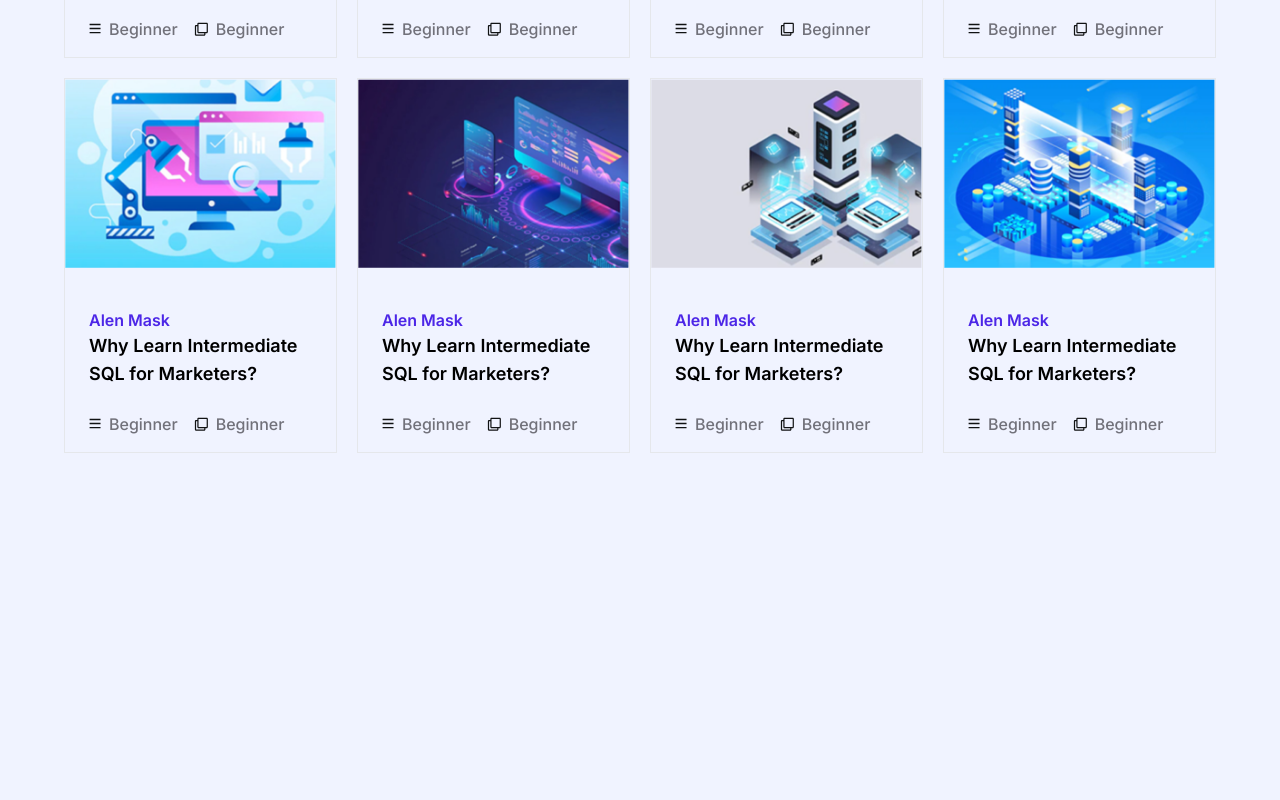
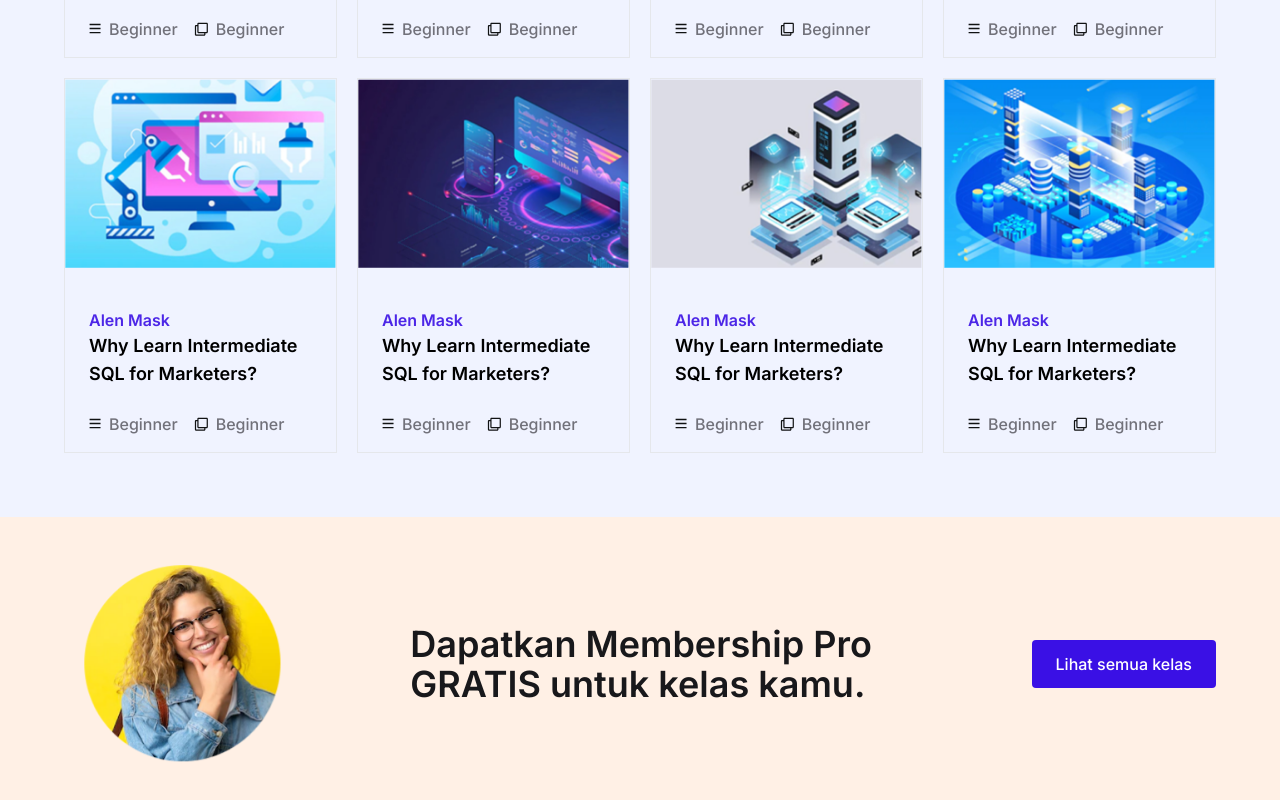
Before and after one commit to setyawannn/liga-smk, a Next.js app: page / in a window 1280 px wide. Shown: the part 1467-2267 px from the top of the page. Before the commit the page ends 1984 px from the top, so only its background shows below. Built offline with nearby package versions, Linux system fonts and the light colour scheme.

Commit message:
(add):promo section

```diff
--- /dev/null
+++ b/src/app/Section/Promo.tsx
@@ -0,0 +1,34 @@
+import MaxWidthWrapper from "@/Components/MaxWidthWrapper";
+import Button from "@/Components/Reusable/Button";
+import Image from "next/image";
+import React from "react";
+
+const PromoSection = () => {
+  return (
+    <div className="bg-[#FFF0E5]">
+      <MaxWidthWrapper className="flex py-12 items-center justify-between">
+        <div className=" flex justify-center">
+          <Image
+            src={"/Assets/membership-image.png"}
+            alt=""
+            width={237}
+            height={237}
+            className="w-10/12"
+          />
+        </div>
+        <div className="">
+          <h2 className="text-4xl font-semibold text-zinc-900 max-w-lg mx-auto flex justify-center ">
+            Dapatkan Membership Pro GRATIS untuk kelas kamu.
+          </h2>
+        </div>
+        <div className=" ">
+          <button className="px-6 py-3 bg-[#3A10E5] text-white rounded font-medium">
+            Lihat semua kelas
+          </button>
+        </div>
+      </MaxWidthWrapper>
+    </div>
+  );
+};
+
+export default PromoSection;
--- a/src/app/page.tsx
+++ b/src/app/page.tsx
@@ -3,6 +3,7 @@ import Image from "next/image";
 import HeaderSection from "./Section/Header";
 import FeaturesSection from "./Section/Features";
 import LearningSection from "./Section/Learning";
+import PromoSection from "./Section/Promo";
 
 export default function Home() {
   return (
@@ -11,6 +12,7 @@ export default function Home() {
       <HeaderSection />
       <FeaturesSection />
       <LearningSection />
+      <PromoSection />
     </main>
   );
 }
--- /dev/null
+++ b/src/components/MaxWidthWrapper.tsx
@@ -0,0 +1,12 @@
+import React from "react";
+
+interface MaxWidthWrapperProps {
+  children: React.ReactNode;
+  className?: string;
+}
+
+const MaxWidthWrapper = ({ children, className }: MaxWidthWrapperProps) => {
+  return <div className={`${className} max-w-6xl mx-auto`}>{children}</div>;
+};
+
+export default MaxWidthWrapper;
```
